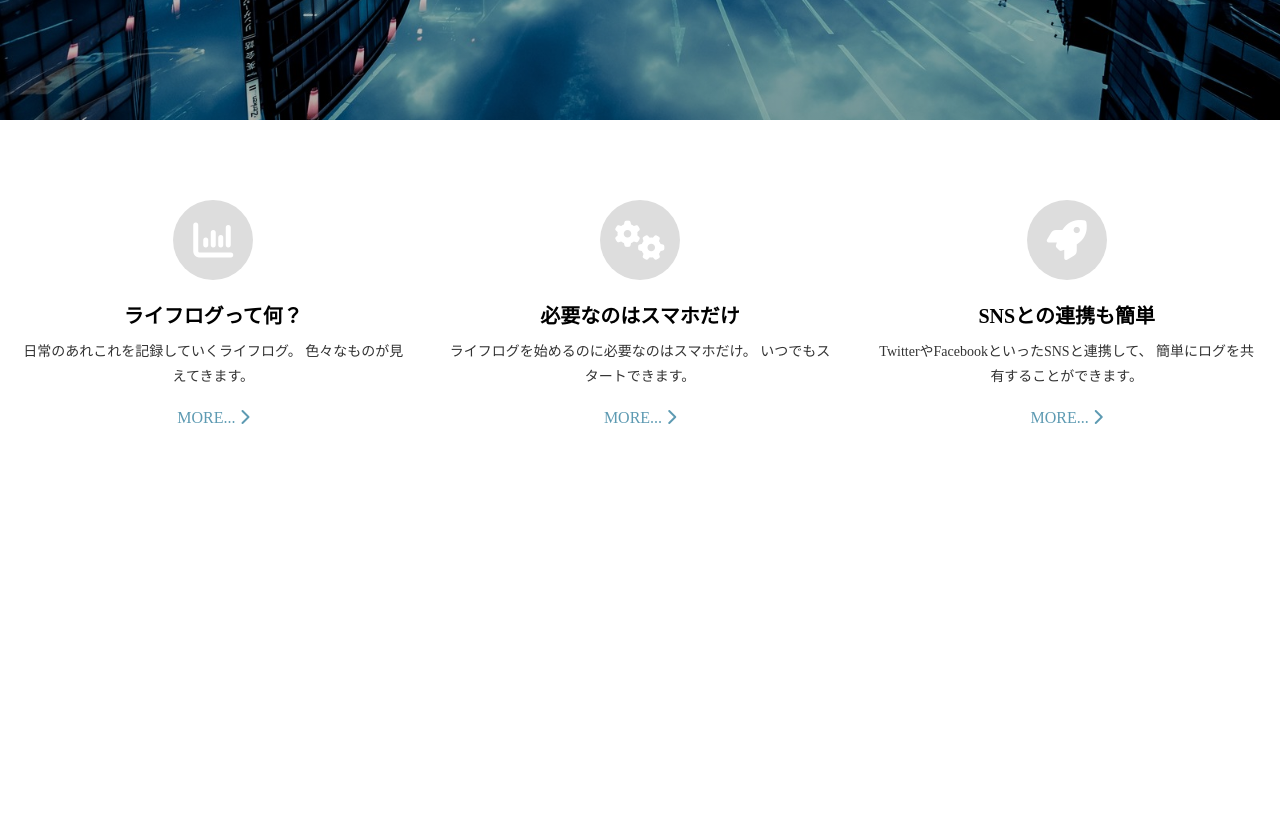
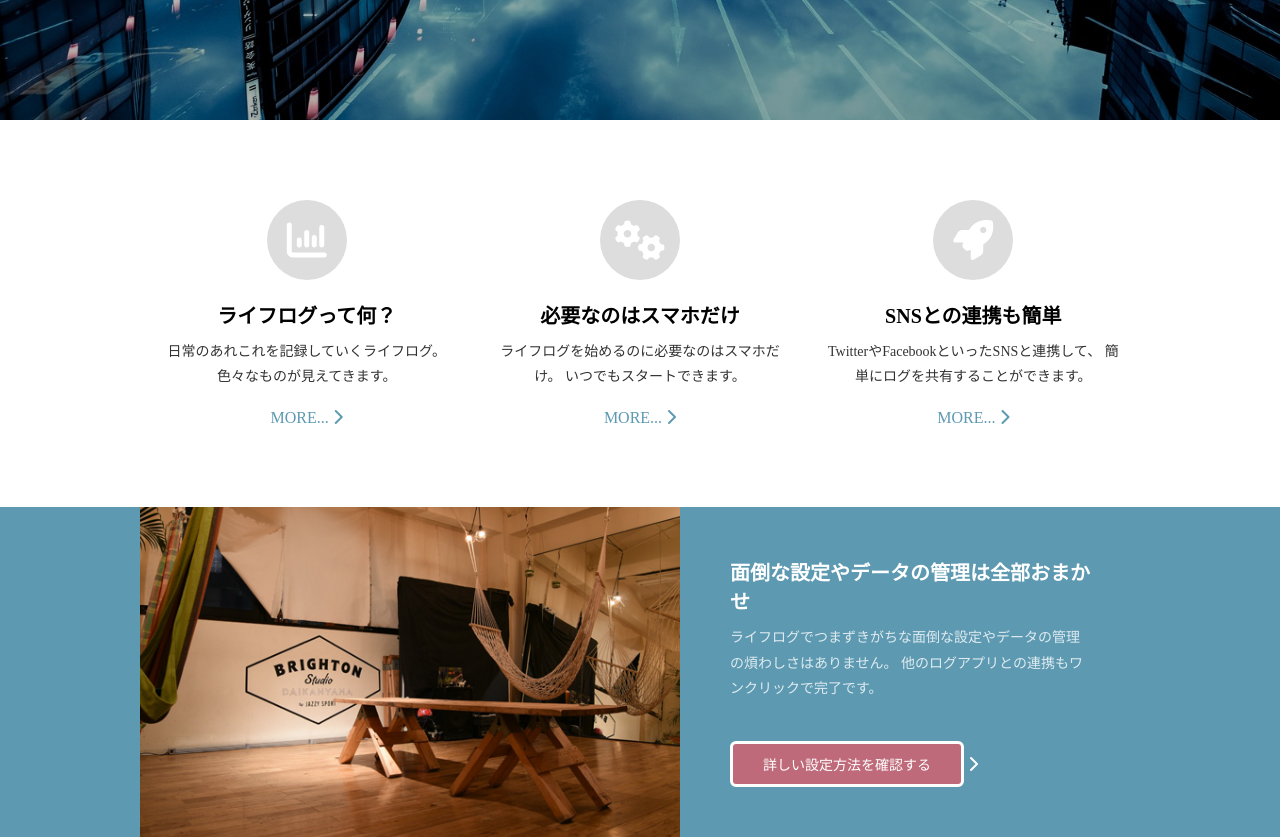
Before and after one commit to cho-kin/html_textbook, a plain HTML site: page index.html in a window 1280 px wide. Shown: the part 680-1517 px from the top of the page. Before the commit the page ends 1187 px from the top, so only its background shows below. Drawn offline with Linux system fonts and the light colour scheme.

Commit message:
- ~p93『画像とテキストを横に並べてレイアウトする』

```diff
--- a/index.html
+++ b/index.html
@@ -75,5 +75,25 @@
     </div>
   </div>
   </section>
+  <section class="conC">
+  <dic class="container">
+    <div class="photo">
+    </div>
+    <div class="text">
+      <h2>
+        面倒な設定やデータの管理は全部おまかせ
+      </h2>
+      <p>
+        ライフログでつまずきがちな面倒な設定やデータの管理の煩わしさはありません。
+        他のログアプリとの連携もワンクリックで完了です。
+      </p>
+      <a href="#">
+        詳しい設定方法を確認する
+      </a>
+      <span class="fa fa-chevron-right">
+      </span>
+    </div>
+  </dic>
+  </section>
 </body>
 </html>
--- a/style.css
+++ b/style.css
@@ -8,6 +8,7 @@
   --text-bright-color: #fff;
   --icon-color: #fff;
   --icon-bk-color: #ddd;
+  --large-width: 1000px;
 }
 
 /* 基本設定： ページ全体　*/
@@ -26,7 +27,7 @@ body {
   background-image: linear-gradient(rgba(0,0,0,0.1), rgba(0,0,0,0.3)), url(img/header.jpg);
   background-position: center;
   background-size: cover;
-  color: #fff;""
+  color: #fff;
   color: var(--text-bright-color);
   text-align: center;
 }
@@ -115,7 +116,6 @@ body {
   text-decoration: underline;
 }
 
-
 .conB .icon {
   display: inline-block;
   margin-bottom: 20px;
@@ -133,9 +133,83 @@ body {
 @media (min-width: 768px){
   .conB .container {
     display: flex;
+    max-width: 1000px;
+    max-width: var(--large-width);
+    margin-left: auto;
+    margin-right: auto;
   }
 
   .conB .text {
     flex: 1;
   }
 }
+
+/*  コンテンツC : 概要（画像＋テキスト） */
+.conC {
+  background-color: #5D9AB2;
+  background-color: var(--main-color);
+  color: #FFF;
+  color: var(--text-bright-color);
+}
+
+.conC .text {
+  padding: 20px;
+}
+
+.conC h2 {
+  margin-top: 0;
+  margin-bottom: 10px;
+  font-size: 20px;
+}
+
+.conC p {
+  margin-top: 0;
+  margin-bottom: 20px;
+  font-size: 14px;
+  line-height: 1.8;
+  opacity: 0.8;
+}
+
+.conC a {
+  display: inline-block;
+  margin-top: 20px;
+  padding: 10px 30px;
+  border: solid 3px currentColor;
+  border-radius: 6px;
+  background-color: #BF6A7A;
+  background-color: var(--accent-color);
+  color: #FFF;
+  color: var(--text-bright-color);
+  font-size: 14px;
+  text-decoration: none;
+}
+
+.conC a:hover {
+  background-image: linear-gradient(rgba(255,255,255,0.2),rgba(255,255,255,0.2));
+}
+
+.conC .photo {
+  min-height: 200px;
+  background-image: url(img/slideshow01.jpg);
+  background-position: center;
+  background-size: cover;
+}
+
+@media (min-width: 768px){
+  .conC .container {
+    display: flex;
+    max-width: 1000px;
+    max-width: var(--large-width);
+    margin-right: auto;
+    margin-left: auto;
+  }
+
+  .conC .photo {
+    flex: 3;
+  }
+
+  .conC .text {
+    flex: 2;
+    padding: 50px;
+  }
+}
```
Also changed, not shown: img/slideshow01.jpg (added).
